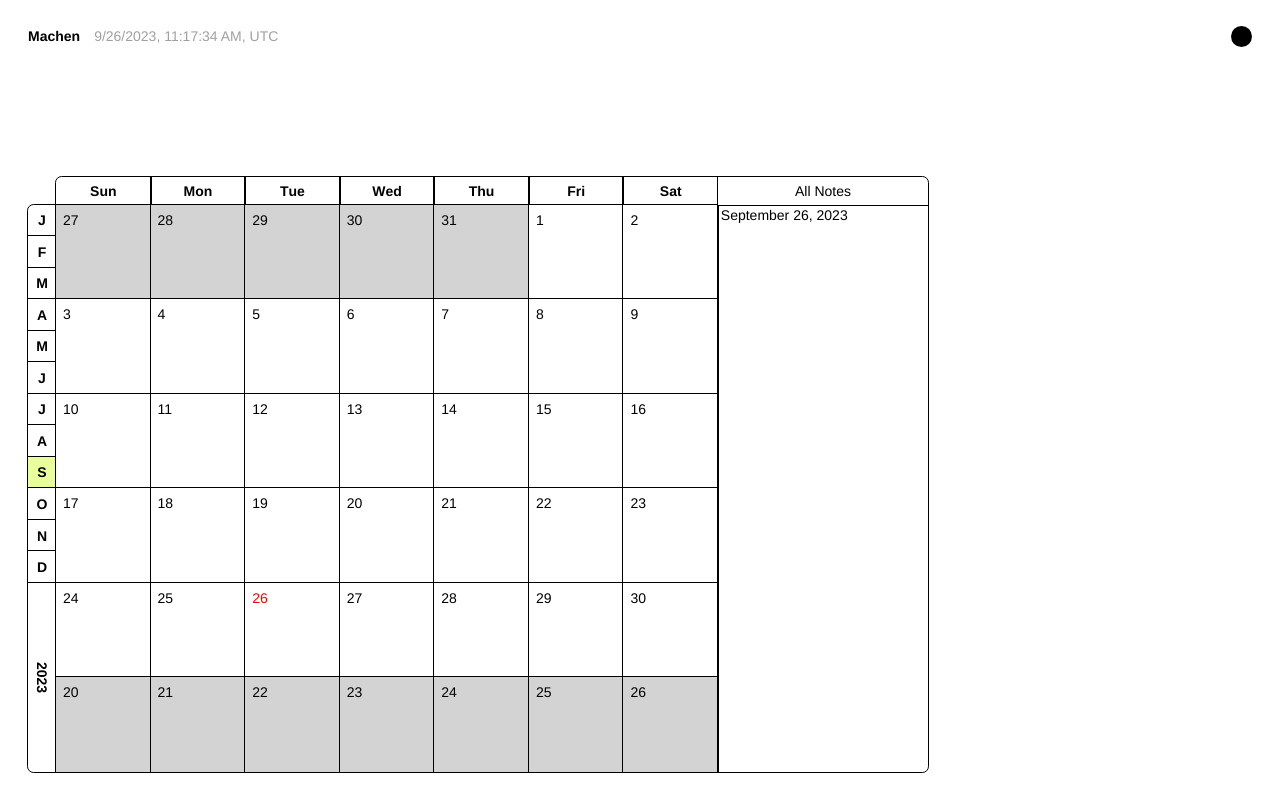
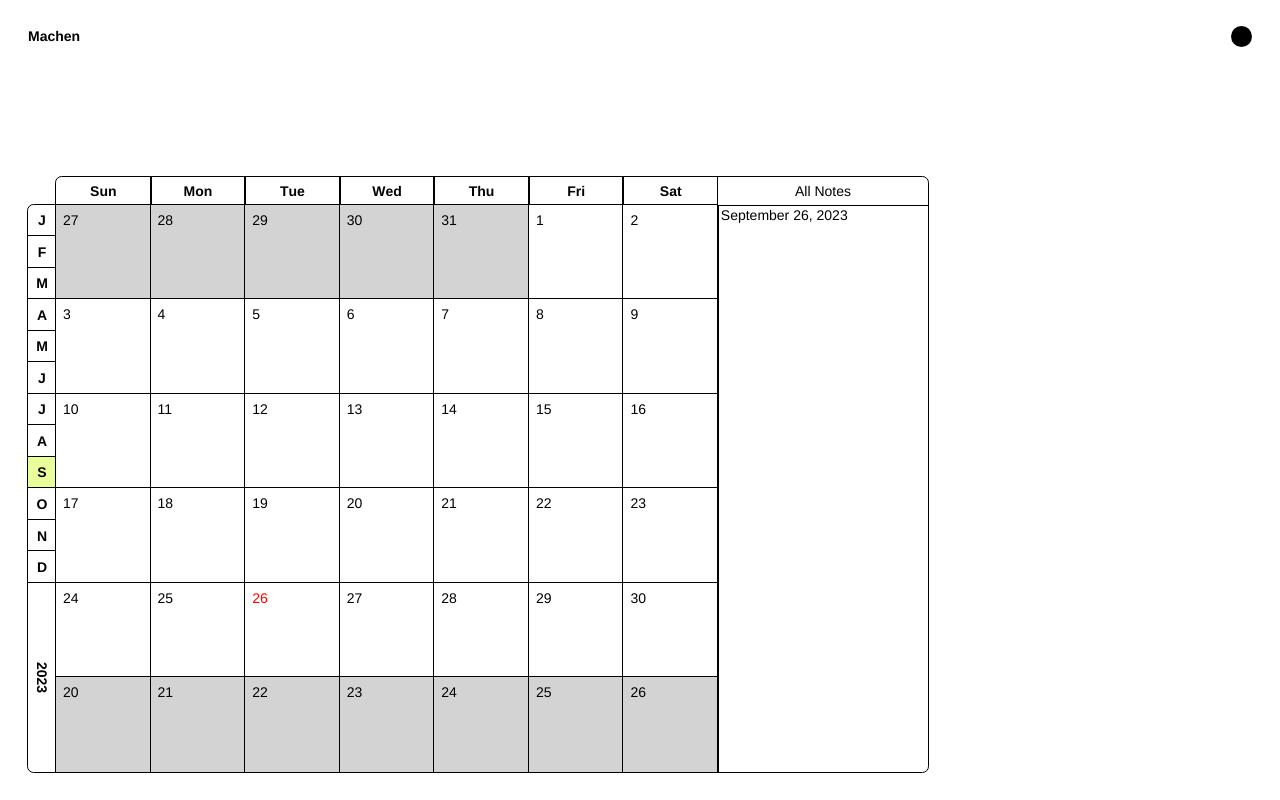
Before and after one commit to skatingincentralpark/machen-v2, a Next.js app: page / in a window 1280 px wide. Built offline with nearby package versions, Linux system fonts and the light colour scheme.

Commit message:
Temporary: Remove time from header

```diff
--- a/src/components/Header.tsx
+++ b/src/components/Header.tsx
@@ -17,7 +17,8 @@ const Header = () => {
     <>
       <HeaderMain>
         <Logo>
-          <div>Machen</div> <TimeWrapper>{localeDateTime}</TimeWrapper>
+          <div>Machen</div>
+          {/* <TimeWrapper>{localeDateTime}</TimeWrapper> */}
         </Logo>
         <HeaderMenu />
       </HeaderMain>
```
